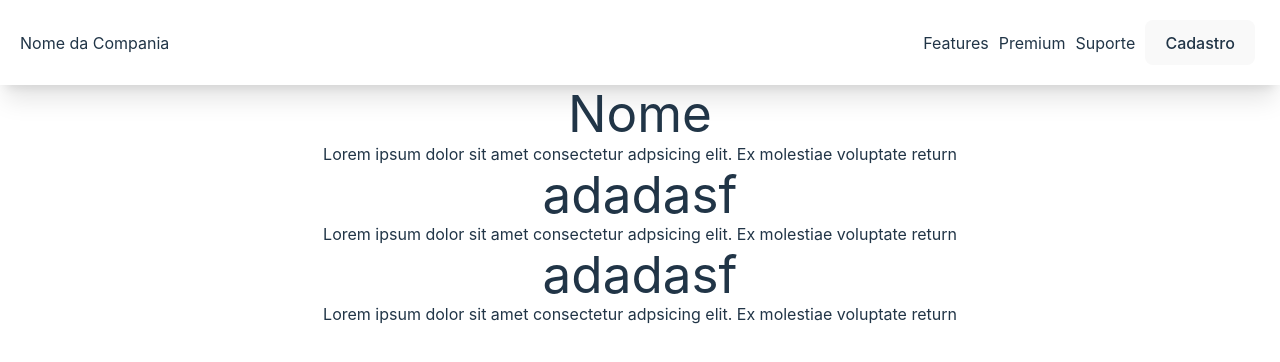
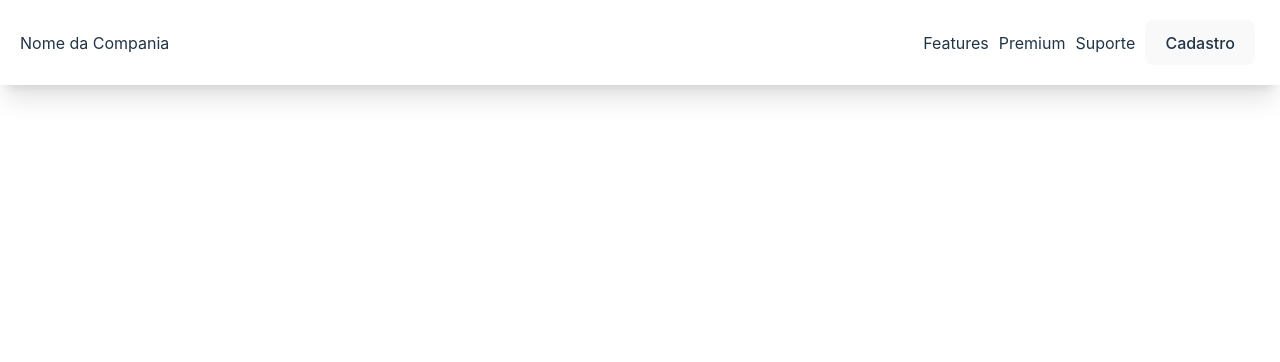
Before and after one commit to Walisson-Vilela/CoderHouse-project, a React (Vite) app in the folder e-commerce/: page / in a window 1280 px wide. Shown: the top 362 px of the page. Built offline with nearby package versions, Linux system fonts and the light colour scheme.

Commit message:
atualizacao do codigo
atualizacao do codigo

```diff
--- a/e-commerce/src/App.tsx
+++ b/e-commerce/src/App.tsx
@@ -1,6 +1,6 @@
 import { Header } from './components/Header'
 import './App.css'
-import { Hero } from './components/Hero'
+
 
 function App() {
 
@@ -8,7 +8,7 @@ function App() {
   return (
     <div className='App'>
       <Header />
-      <Hero />
+
     </div>
   )
 }
```
